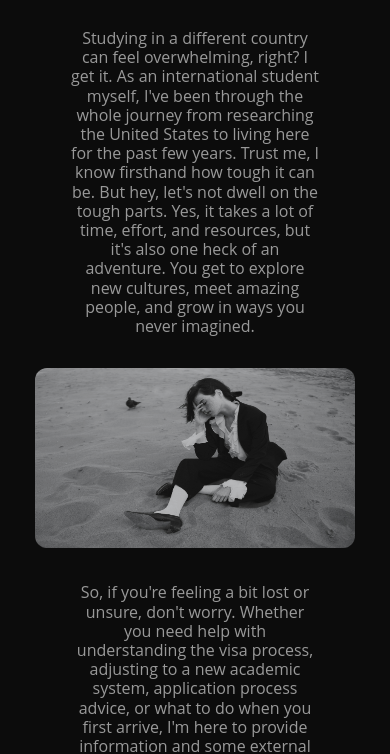
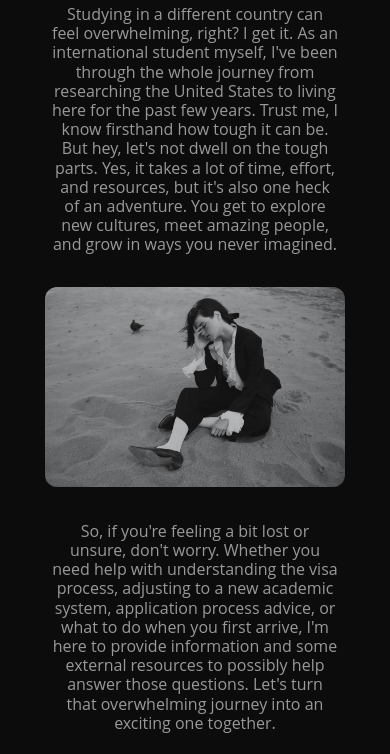
Before and after one commit to naamak01/study-in-usa-training-site, a plain HTML site: page index.html in a window 390 px wide. Shown: the part 102-856 px from the top of the page. Drawn offline with Linux system fonts and the light colour scheme.

Commit message:
editing the width of containers and videos

```diff
--- a/media-queries.css
+++ b/media-queries.css
@@ -27,7 +27,7 @@
 		font-size: 1.5rem;
 		padding-top: 2rem;
 		padding-bottom: 2rem;
-		margin-bottom: 2rem;
+		margin-bottom: 0.5rem;
 	}
 
 	.intro-image {
@@ -97,7 +97,19 @@
 
 @media (max-width: 450px) {
 	.intro-image {
-		width: 320px;
-		height: 180px;
+		width: 300px;
+		height: 200px;
+		object-fit: cover;
+	}
+
+	.intro-info,
+	.bio {
+		width: 90%;
+		margin: 0 auto;
+	}
+
+	.about-video {
+		aspect-ratio: 16/9;
+		width: 280px;
 	}
 }
```
